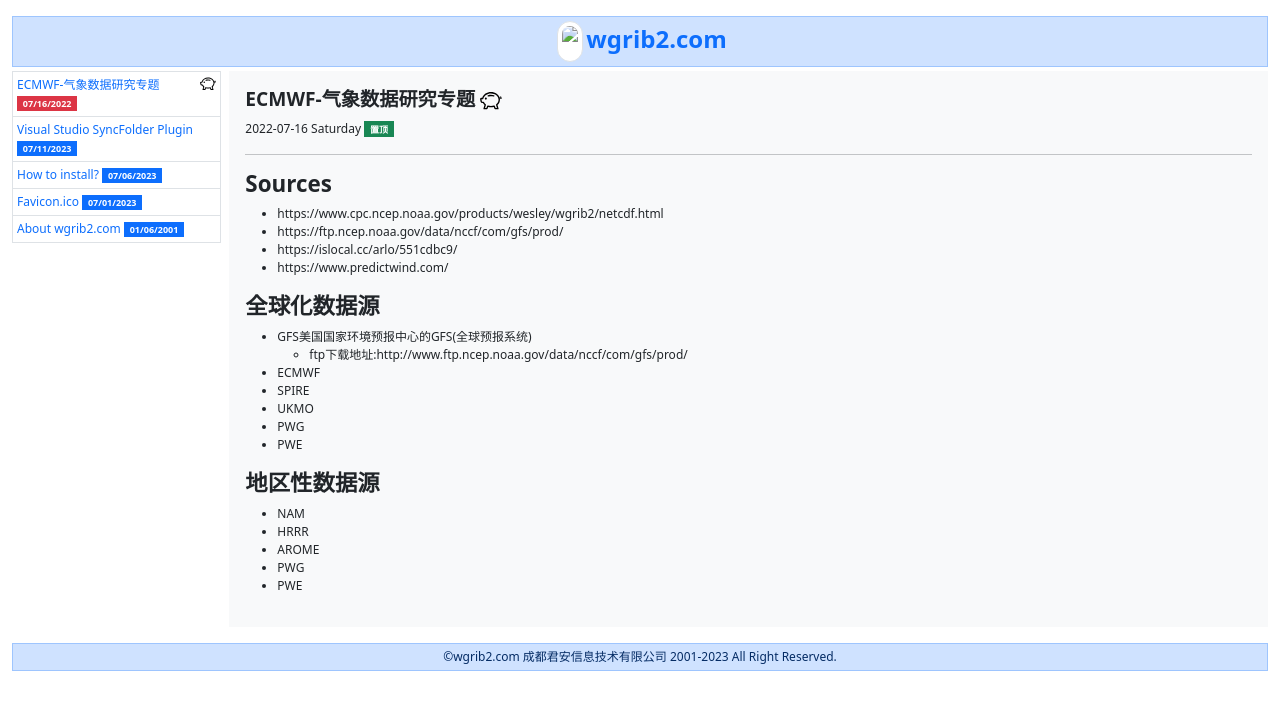
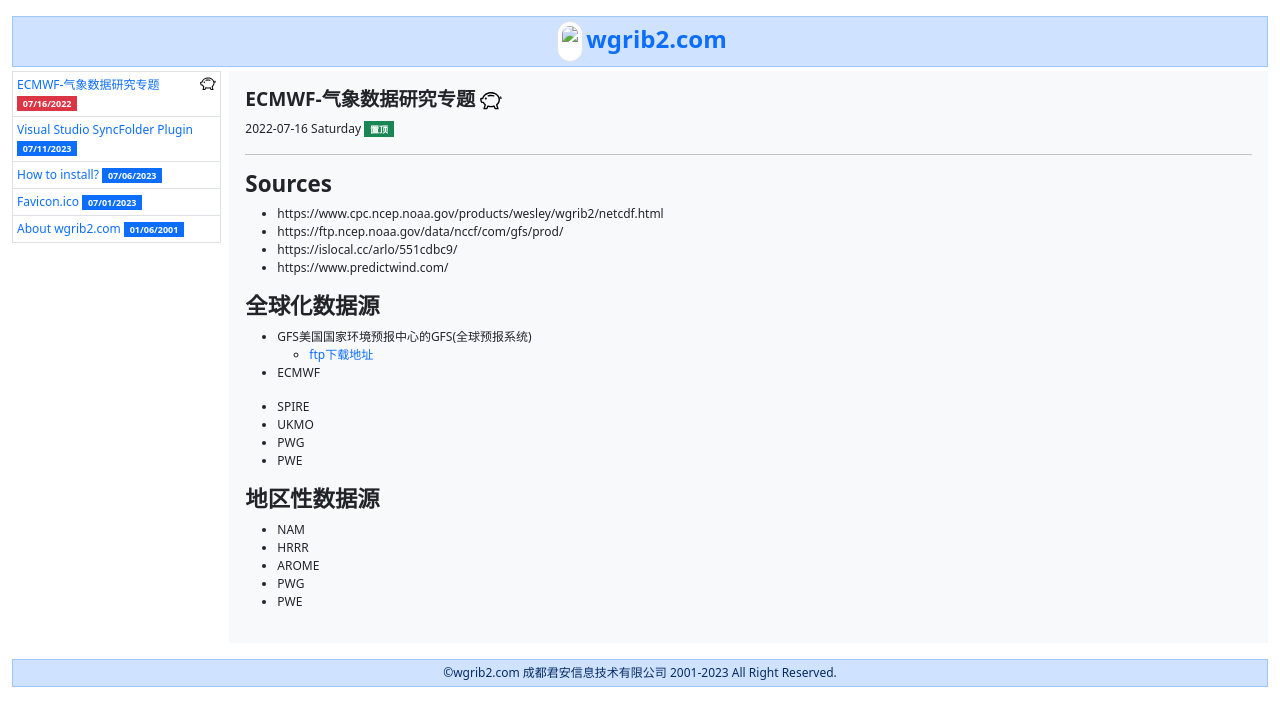
Before and after one commit to helloyuzz/wgrib2.com, a Jekyll site: the page built from _posts/2022-07-16-ECMWF.md, in a window 1280 px wide. Shown: the top 726 px of the page. Built offline with Jekyll 4.4.1, drawn with Linux system fonts in a browser that asks for light colours.

Commit message:
Update 2022-07-16-ECMWF.md

```diff
--- a/_posts/2022-07-16-ECMWF.md
+++ b/_posts/2022-07-16-ECMWF.md
@@ -14,8 +14,9 @@
 ## 全球化数据源
 
 - GFS美国国家环境预报中心的GFS(全球预报系统)
-  - ftp下载地址:http://www.ftp.ncep.noaa.gov/data/nccf/com/gfs/prod/
+  - [ftp下载地址](http://www.ftp.ncep.noaa.gov/data/nccf/com/gfs/prod/){:target="_blank"}
 - ECMWF
+
 - SPIRE
 - UKMO
 - PWG
```
